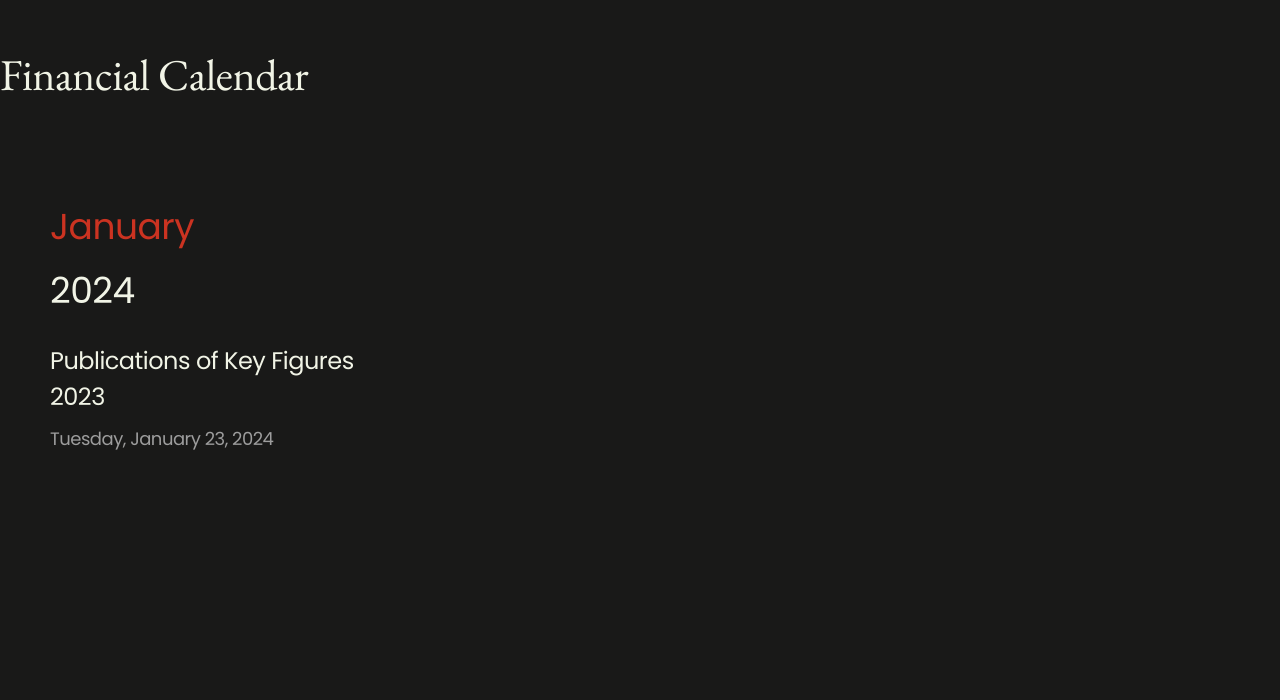
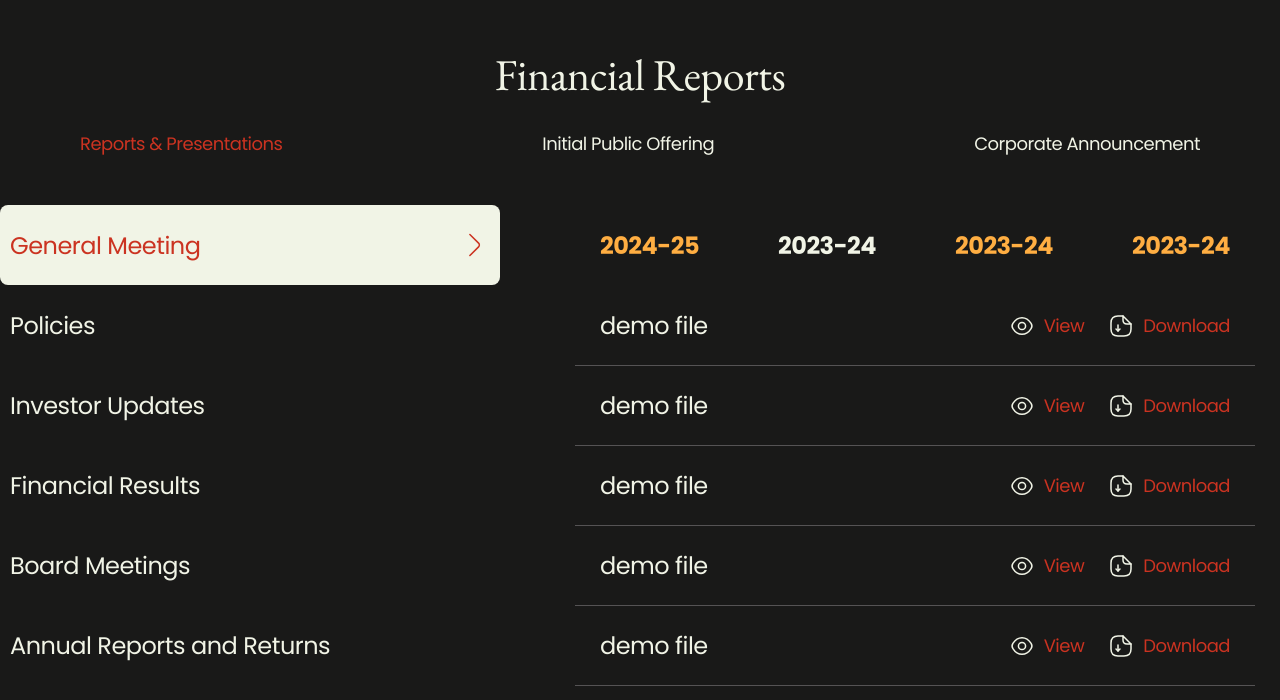
Before and after one commit to TarunRajpurohit123/pace-bussiness-website, a Next.js app in the folder pace-website/: page /investors in a window 1280 px wide. Shown: the top 700 px of the page. Built offline with nearby package versions, Linux system fonts and the light colour scheme.

Commit message:
reports section inner scroll set

```diff
--- a/pace-website/src/app/globals.css
+++ b/pace-website/src/app/globals.css
@@ -185,9 +185,9 @@ body {
 }
 
 /* scroll */
-
 ::-webkit-scrollbar {
   width: 0.4rem;
+  height: 0rem;
 }
 ::-webkit-scrollbar-track {
   background: var(--mode-bg);
@@ -1006,6 +1006,11 @@ option:hover {
   justify-content: space-between;
 }
 
+.report__list_wrapper {
+  height: 40rem;
+  overflow: scroll;
+}
+
 .reportRow__name {
   font-size: 2.4rem;
   font-weight: 400;
--- a/pace-website/src/app/investors/ReportSection.jsx
+++ b/pace-website/src/app/investors/ReportSection.jsx
@@ -62,6 +62,7 @@ export default function ReportSection() {
               <button className="year__tab">2023-24</button>
               <button className="year__tab">2023-24</button>
             </div>
+            <div className="report__list_wrapper">
               {/* year tab end here*/}
               <ReportRow
                 name={"demo file"}
@@ -75,6 +76,43 @@ export default function ReportSection() {
                 filename={"image"}
                 type={"sdsnajd"}
               />
+              <ReportRow
+                name={"demo file"}
+                url={"/01.png"}
+                filename={"image"}
+                type={"sdsnajd"}
+              />
+              <ReportRow
+                name={"demo file"}
+                url={"/01.png"}
+                filename={"image"}
+                type={"sdsnajd"}
+              />
+              <ReportRow
+                name={"demo file"}
+                url={"/01.png"}
+                filename={"image"}
+                type={"sdsnajd"}
+              />
+              <ReportRow
+                name={"demo file"}
+                url={"/01.png"}
+                filename={"image"}
+                type={"sdsnajd"}
+              />
+              <ReportRow
+                name={"demo file"}
+                url={"/01.png"}
+                filename={"image"}
+                type={"sdsnajd"}
+              />
+              <ReportRow
+                name={"demo file"}
+                url={"/01.png"}
+                filename={"image"}
+                type={"sdsnajd"}
+              />
+            </div>
           </div>
         </main>
       </section>
--- a/pace-website/src/app/investors/page.jsx
+++ b/pace-website/src/app/investors/page.jsx
@@ -7,9 +7,9 @@ import ReportSection from "./ReportSection";
 export default function investors() {
   return (
     <>
-      {/* <ReportSection /> */}
+      <ReportSection />
       {/* <InvestorStatics /> */}
-      <FinancialCalender />
+      {/* <FinancialCalender /> */}
     </>
   );
 }
```
Lines whose indentation alone changed are shown as unchanged.
